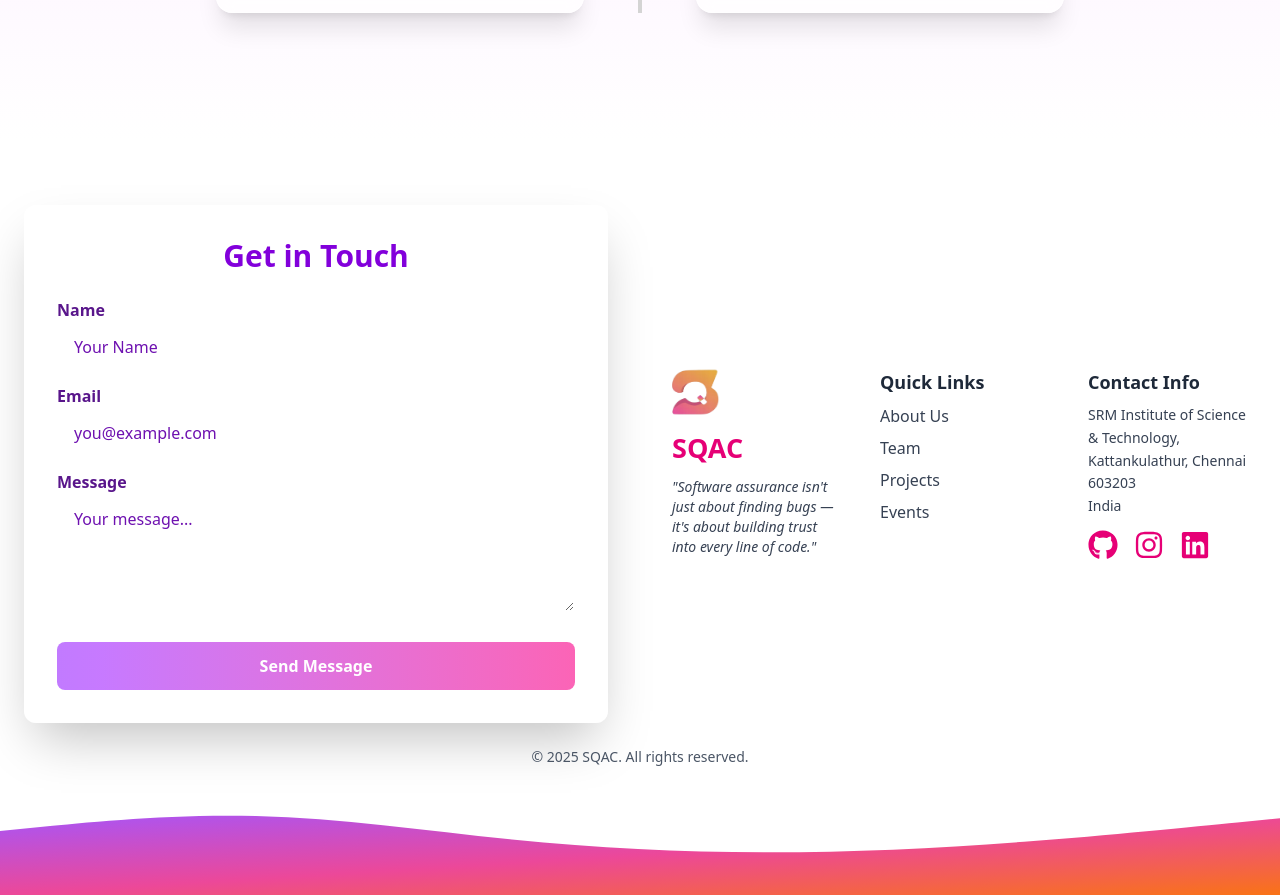
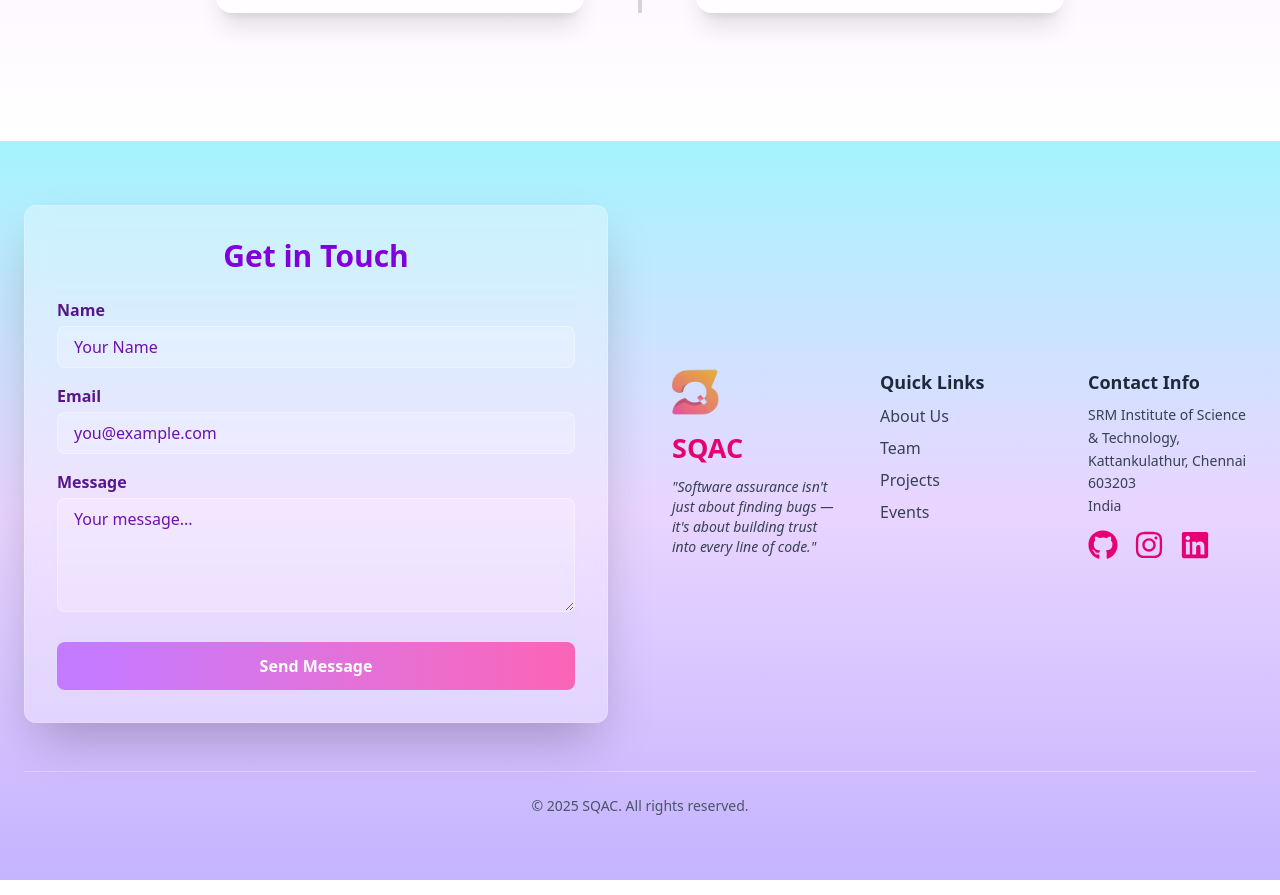
Before and after one commit to SQAC-Tech/sqac-website, a React (Vite) app in the folder Frontend/: page / in a window 1280 px wide. Shown: the part 2515-3410 px from the top of the page. Built offline with nearby package versions, Linux system fonts and the light colour scheme; a web font is replaced by a local one.

Commit message:
Fix: revert to old footer

```diff
--- a/Frontend/src/components/Footer.jsx
+++ b/Frontend/src/components/Footer.jsx
@@ -36,8 +36,23 @@ function Footer() {
   };
 
   return (
-    <footer className="relative w-full   text-gray-800 px-6 pt-16 pb-32 overflow-hidden">
-      <div className="max-w-7xl mx-auto grid grid-cols-1 lg:grid-cols-2 gap-16 z-10 relative">
+    <>
+      {/* Scroll to Top Button */}
+      {showScrollTop && (
+        <motion.button
+          onClick={scrollToTop}
+          initial={{ opacity: 0, y: 20 }}
+          animate={{ opacity: 1, y: 0 }}
+          transition={{ duration: 0.3 }}
+          className="fixed bottom-6 right-6 z-50 bg-pink-600 hover:bg-pink-700 text-white p-5 cursor-pointer rounded-full shadow-lg"
+          aria-label="Scroll to top"
+        >
+          <FaArrowUp />
+        </motion.button>
+      )}
+
+      <footer className="w-full bg-gradient-to-t from-violet-300 via-purple-200 to-cyan-200 text-gray-800 px-6 py-16">
+        <div className="max-w-7xl mx-auto grid grid-cols-1 lg:grid-cols-2 gap-16">
           {/* Left Column: Contact Form */}
           <motion.div
             initial={{ opacity: 0, y: 50 }}
@@ -182,31 +197,12 @@ function Footer() {
           </div>
         </div>
 
-
-      <div className="absolute bottom-0 left-0 w-full">
-        <svg
-          viewBox="0 0 1440 320"
-          className="w-full h-32"
-          preserveAspectRatio="none"
-        >
-          <defs>
-            <linearGradient id="waveGradient" x1="0" y1="0" x2="1" y2="1">
-              <stop offset="0%" stopColor="#a855f7" />
-              <stop offset="50%" stopColor="#ec4899" />
-              <stop offset="100%" stopColor="#f97316" />
-            </linearGradient>
-          </defs>
-          <path
-            fill="url(#waveGradient)"
-            d="M0,160L48,149.3C96,139,192,117,288,122.7C384,128,480,160,576,181.3C672,203,768,213,864,213.3C960,213,1056,203,1152,186.7C1248,171,1344,149,1392,138.7L1440,128V320H0Z"
-          ></path>
-        </svg>
-      </div>
-
-      <div className="mt-6 text-center text-sm text-gray-600 relative z-10">
+        {/* Footer bottom line */}
+        <div className="mt-12 text-center text-sm text-gray-600 border-t border-white/30 pt-6">
           © {new Date().getFullYear()} SQAC. All rights reserved.
         </div>
       </footer>
+    </>
   );
 }
 
```
Lines whose indentation alone changed are shown as unchanged.
